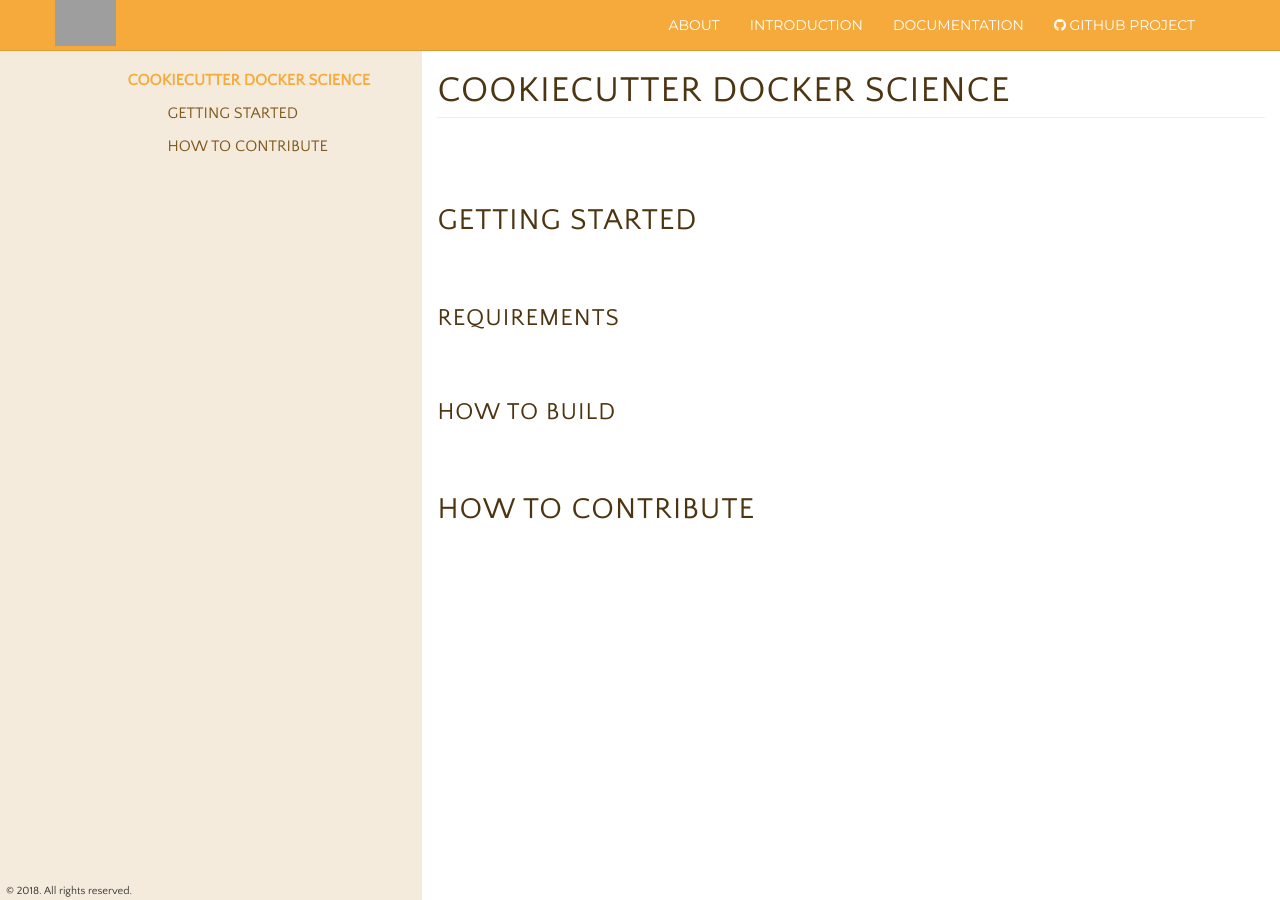
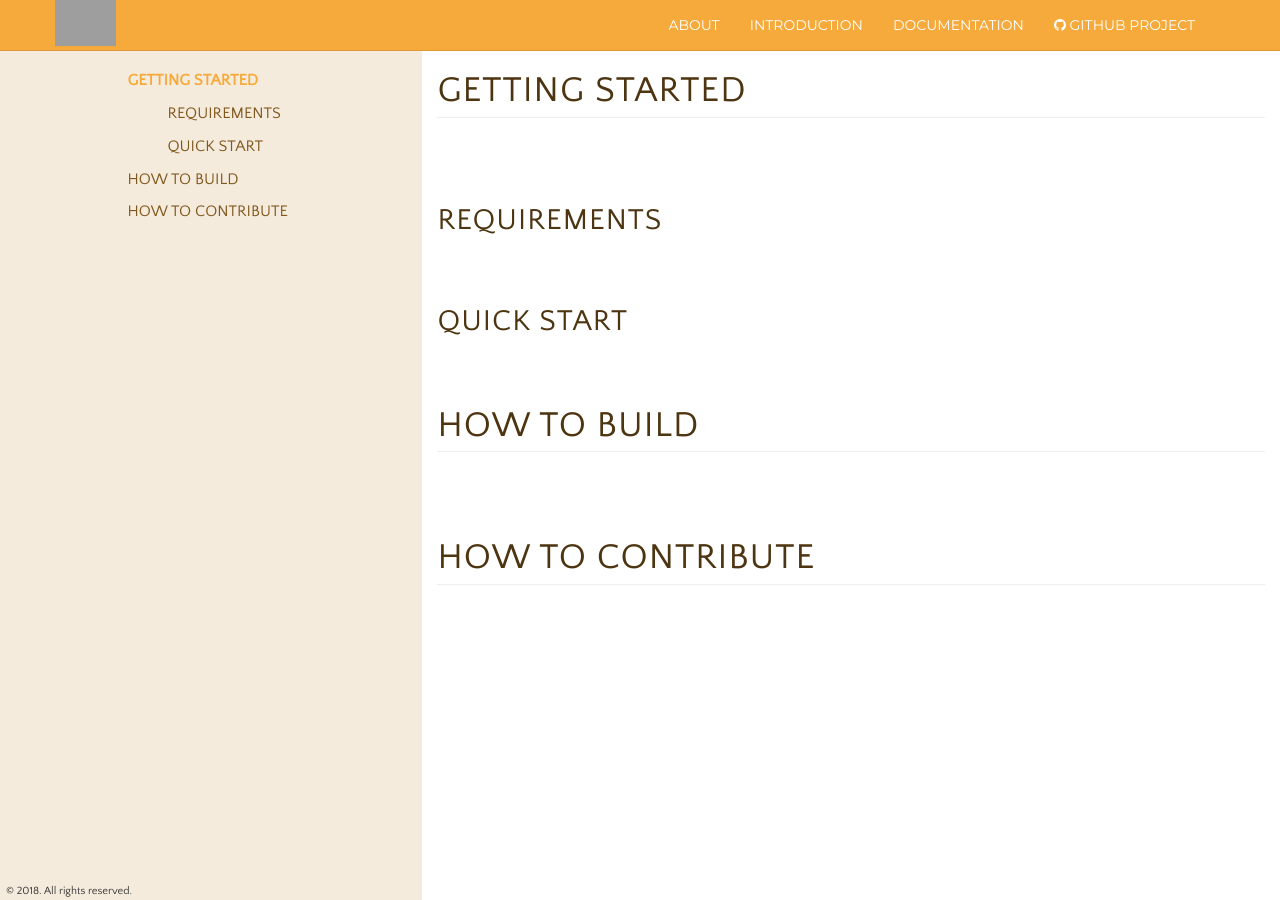
Before and after one commit to docker-science/docker-science.github.io, a Jekyll site: the page built from intro/overview.md, in a window 1280 px wide. Built offline with Jekyll 4.4.1, drawn with Linux system fonts in a browser that asks for light colours; grey boxes are pictures that could not be loaded.

Commit message:
Fix section levels

```diff
--- a/intro/overview.md
+++ b/intro/overview.md
@@ -3,12 +3,12 @@ layout: page
 title: Cookiecutter Docker Science - Intro
 ---
 
-# Cookiecutter Docker Science
+# Getting Started
 
-## Getting Started
+## Requirements
 
-### Requirements
+## Quick Start
 
-### How to Build
+# How to Build
 
-## How to contribute
+# How to contribute
```
